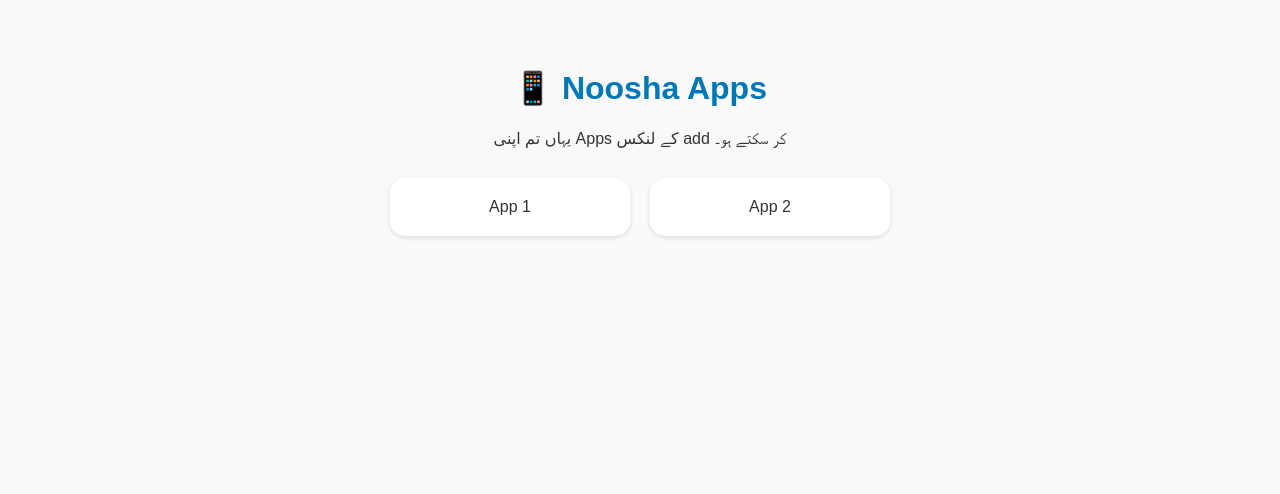
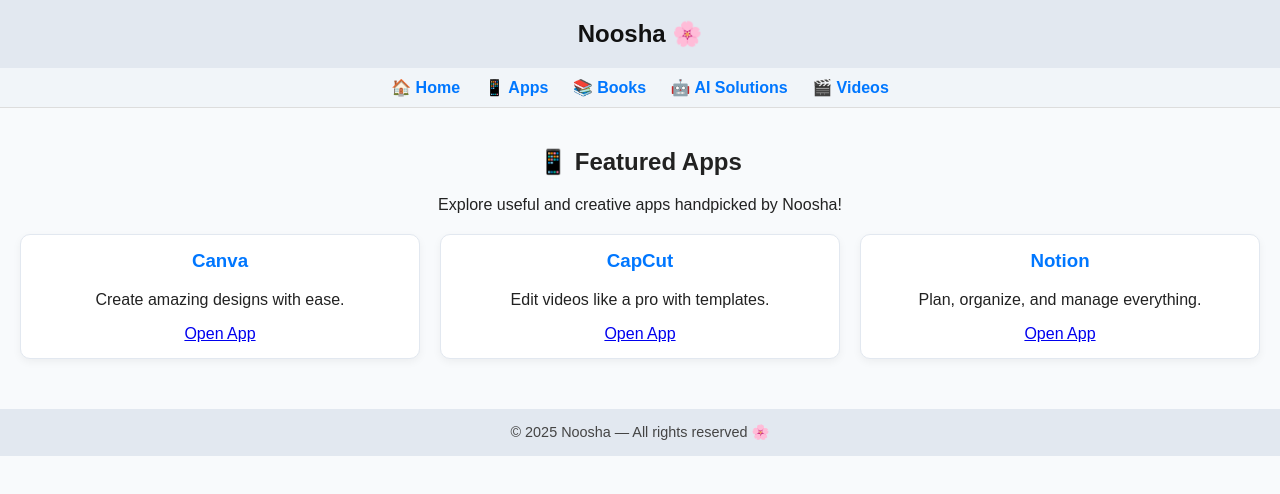
Before and after one commit to malikshamstabrez/Noosha-, a plain HTML site: page apps.html in a window 1280 px wide. Drawn offline with Linux system fonts and the light colour scheme.

Commit message:
Update apps.html

```diff
--- a/apps.html
+++ b/apps.html
@@ -1,42 +1,104 @@
 <!DOCTYPE html>
 <html lang="en">
 <head>
-  <meta charset="UTF-8">
-  <meta name="viewport" content="width=device-width, initial-scale=1.0">
-  <title>Noosha Apps</title>
+  <meta charset="UTF-8" />
+  <meta name="viewport" content="width=device-width, initial-scale=1.0" />
+  <title>Noosha - Apps</title>
   <style>
     body {
       font-family: Arial, sans-serif;
-      background: #f9f9f9;
-      color: #333;
+      background: #f8fafc;
+      color: #222;
       text-align: center;
-      padding: 40px;
+      margin: 0;
+      padding: 0;
     }
-    h1 {
-      color: #0077b6;
+    header {
+      background: #e2e8f0;
+      padding: 20px;
+      font-size: 1.5em;
+      font-weight: bold;
+      color: #111;
+    }
+    nav {
+      background: #f1f5f9;
+      padding: 10px;
+      border-bottom: 1px solid #ddd;
+    }
+    nav a {
+      margin: 0 10px;
+      text-decoration: none;
+      color: #0077ff;
+      font-weight: bold;
+    }
+    nav a:hover {
+      text-decoration: underline;
+    }
+    main {
+      padding: 20px;
     }
     .app-list {
-      display: flex;
-      flex-wrap: wrap;
-      justify-content: center;
+      display: grid;
+      grid-template-columns: repeat(auto-fit, minmax(220px, 1fr));
       gap: 20px;
+      margin-top: 20px;
+    }
+    .card {
+      background: #fff;
+      border: 1px solid #e2e8f0;
+      border-radius: 10px;
+      padding: 15px;
+      box-shadow: 0 3px 8px rgba(0,0,0,0.05);
+    }
+    .card h3 {
+      color: #0077ff;
+      margin-top: 0;
+    }
+    footer {
+      background: #e2e8f0;
+      padding: 15px;
+      font-size: 0.9em;
+      color: #444;
       margin-top: 30px;
-    }
-    .app {
-      background: white;
-      border-radius: 15px;
-      box-shadow: 0 2px 5px rgba(0,0,0,0.1);
-      padding: 20px;
-      width: 200px;
     }
   </style>
 </head>
 <body>
-  <h1>📱 Noosha Apps</h1>
-  <p>یہاں تم اپنی Apps کے لنکس add کر سکتے ہو۔</p>
-  <div class="app-list">
-    <div class="app">App 1</div>
-    <div class="app">App 2</div>
-  </div>
+  <header>Noosha 🌸</header>
+
+  <nav>
+    <a href="index.html">🏠 Home</a>
+    <a href="apps.html">📱 Apps</a>
+    <a href="books.html">📚 Books</a>
+    <a href="ai.html">🤖 AI Solutions</a>
+    <a href="videos.html">🎬 Videos</a>
+  </nav>
+
+  <main>
+    <h2>📱 Featured Apps</h2>
+    <p>Explore useful and creative apps handpicked by Noosha!</p>
+
+    <div class="app-list">
+      <div class="card">
+        <h3>Canva</h3>
+        <p>Create amazing designs with ease.</p>
+        <a href="https://www.canva.com" target="_blank">Open App</a>
+      </div>
+      <div class="card">
+        <h3>CapCut</h3>
+        <p>Edit videos like a pro with templates.</p>
+        <a href="https://www.capcut.com" target="_blank">Open App</a>
+      </div>
+      <div class="card">
+        <h3>Notion</h3>
+        <p>Plan, organize, and manage everything.</p>
+        <a href="https://www.notion.so" target="_blank">Open App</a>
+      </div>
+    </div>
+  </main>
+
+  <footer>
+    © 2025 Noosha — All rights reserved 🌸
+  </footer>
 </body>
 </html>
```
